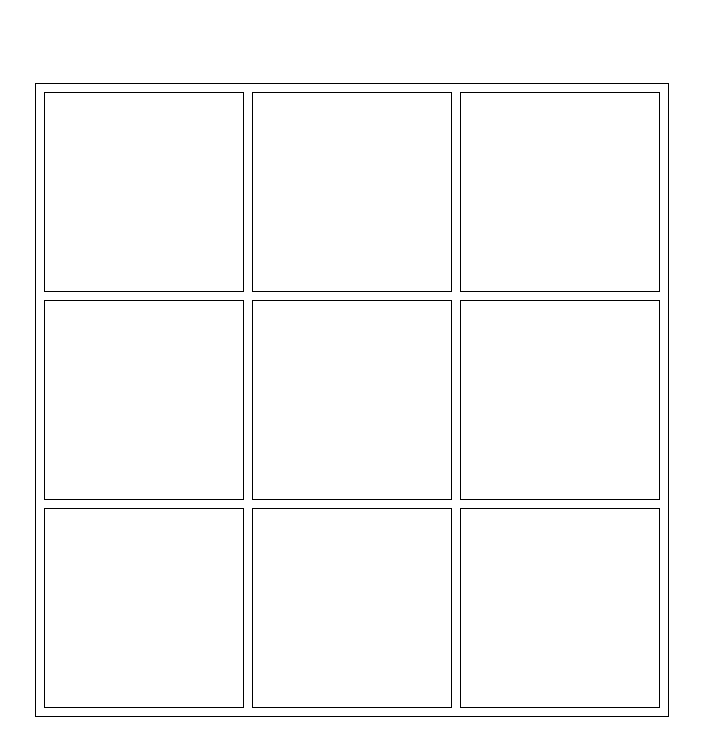
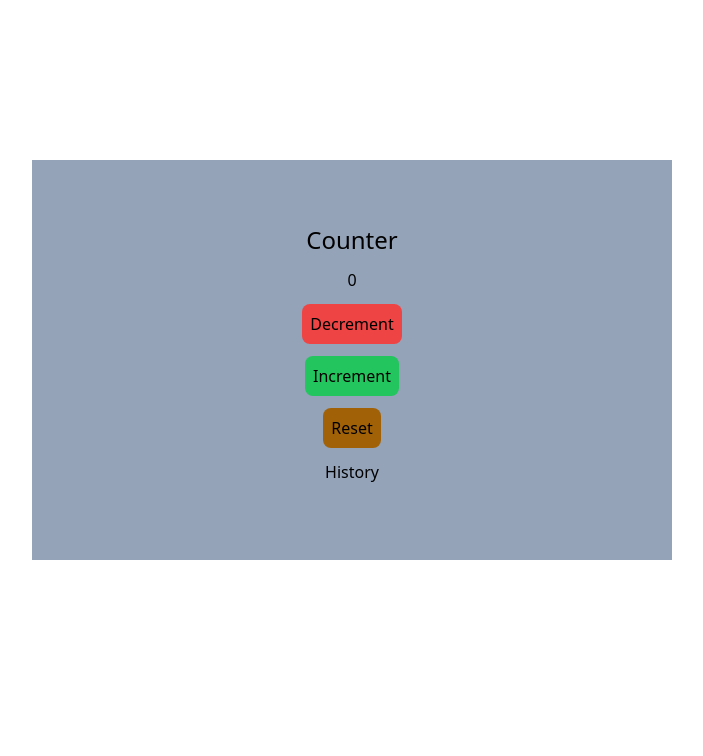
Before and after one commit to krishpinninti789/mc-round, a React (Create React App) app: page / in a window 1280 px wide. Shown: the top 756 px of the page, without its empty margins (288-991 px from the left). Built offline with nearby package versions, Linux system fonts and the light colour scheme.

Commit message:
counter with history

```diff
--- a/src/App.js
+++ b/src/App.js
@@ -14,6 +14,7 @@ import FileExplorer from "./components/FileExplorer";
 import GiraTracker from "./components/GiraTracker";
 import ImageCaurosal from "./components/ImageCaurosal";
 import GridGame from "./components/GridGame";
+import CounterApp from "./components/CounterApp";
 
 function App() {
   // const [checked, setChecked] = useState({ 1: true });
@@ -32,7 +33,8 @@ function App() {
       {/* <FileExplorer /> */}
       {/* <GiraTracker /> */}
       {/* <ImageCaurosal /> */}
-      <GridGame />
+      {/* <GridGame /> */}
+      <CounterApp />
     </div>
   );
 }
--- /dev/null
+++ b/src/components/CounterApp.jsx
@@ -0,0 +1,46 @@
+import React, { useState } from "react";
+
+const CounterApp = () => {
+  const [count, setCount] = useState(0);
+  const [history, setHistory] = useState([]);
+  const handleDecrease = () => {
+    const newCount = count - 1;
+    setCount(newCount);
+    setHistory((prev) => [...prev, newCount]);
+  };
+  const handleIncrease = () => {
+    const newCount = count + 1;
+    setCount(newCount);
+    setHistory((prev) => [...prev, newCount]);
+  };
+  const handleReset = () => {
+    const newCount = 0;
+    setCount(newCount);
+    setHistory((prev) =>
+      prev[prev.length - 1] === newCount ? prev : [...prev, newCount],
+    );
+  };
+  return (
+    <div className="h-1/2 flex flex-col w-1/2 gap-y-3 justify-center items-center bg-slate-400 m-40">
+      <h1 className="text-2xl">Counter</h1>
+      {count}
+      <button onClick={handleDecrease} className="bg-red-500 p-2 rounded-lg">
+        Decrement
+      </button>
+      <button onClick={handleIncrease} className="bg-green-500 p-2 rounded-lg">
+        Increment
+      </button>
+      <button onClick={handleReset} className="bg-yellow-700 p-2 rounded-lg">
+        Reset
+      </button>
+      <h1>History</h1>
+      <div className="flex gap-x-2">
+        {history?.map((item, index) => {
+          return <h2 key={index}>{item}</h2>;
+        })}
+      </div>
+    </div>
+  );
+};
+
+export default CounterApp;
```
